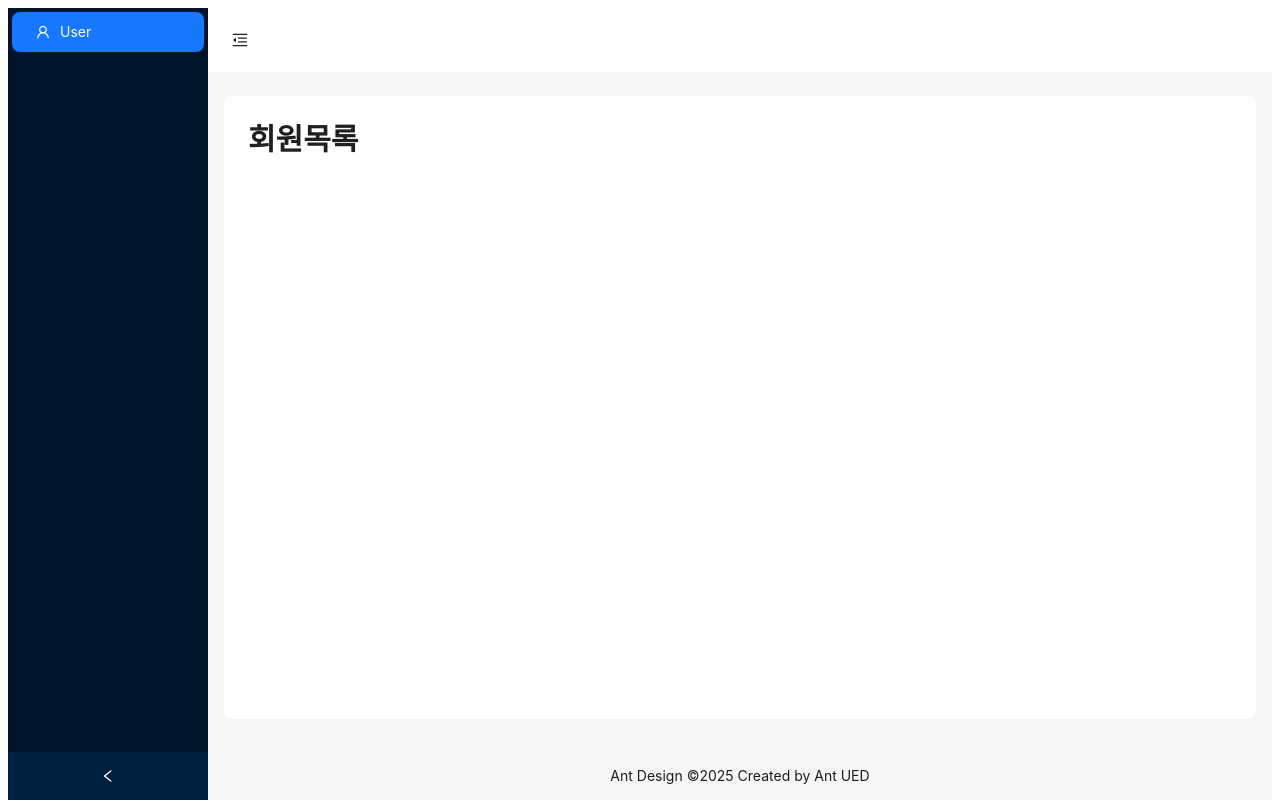
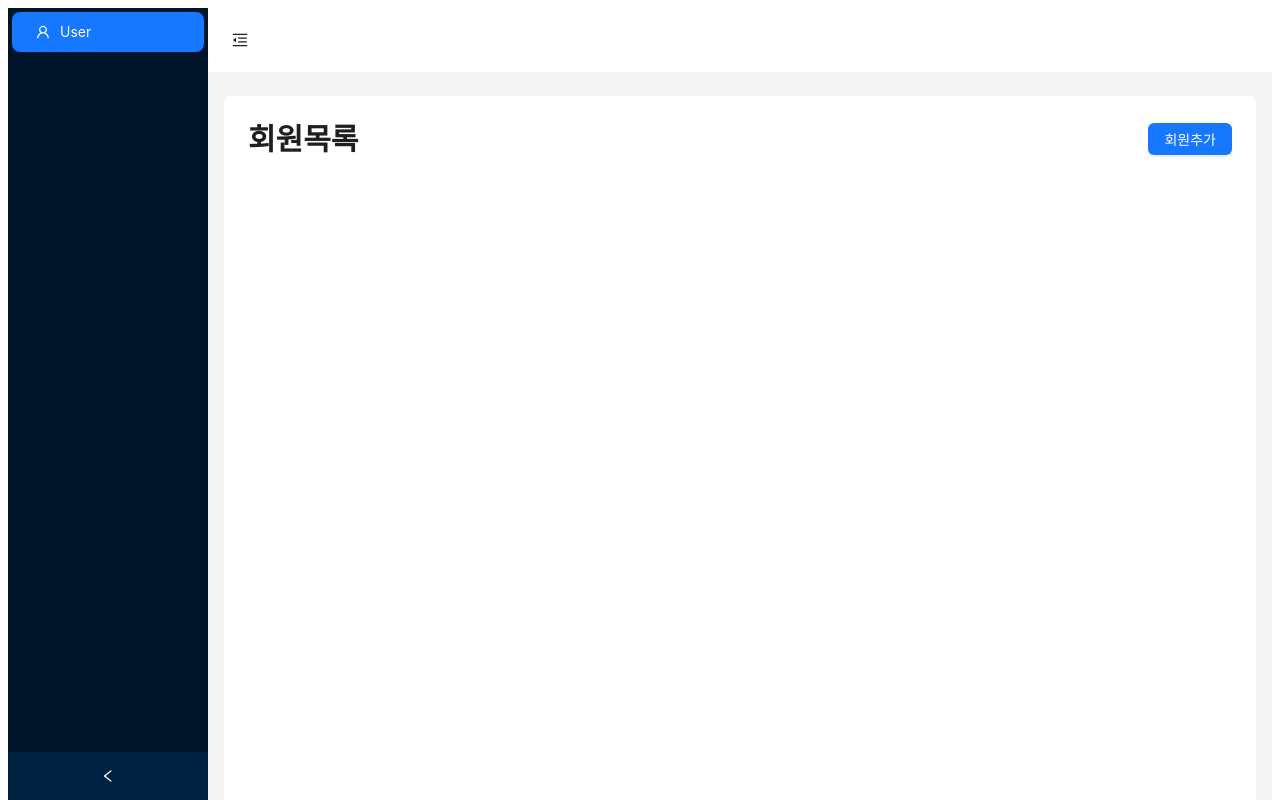
Before and after one commit to smw0807/react, a Next.js app in the folder next-app/: page /manage/users in a window 1280 px wide. Shown: the top 800 px of the page. Built offline with nearby package versions, Linux system fonts and the light colour scheme; what @ant-design/nextjs-registry, next-client-cookies would draw is missing.

Commit message:
회원 추가 기능 추가

```diff
--- a/next-app/app/manage/users/page.tsx
+++ b/next-app/app/manage/users/page.tsx
@@ -1,14 +1,63 @@
-import { Row } from 'antd';
+'use client';
+import { Button, notification, Row } from 'antd';
 import Title from 'antd/es/typography/Title';
+import { useState } from 'react';
+import { useFetch } from '~/common/useFetch';
+import { SignUp } from '~/components/user/SignUp';
 
 export default function Users() {
+  const [signUpOpen, setSignUpOpen] = useState(false);
+  const handleSignUpOpen = () => {
+    setSignUpOpen(true);
+  };
+  const handleSignUpClose = () => {
+    setSignUpOpen(false);
+  };
+  const [api, contextHolder] = notification.useNotification();
+  const fetchData = useFetch();
+  const handleSignUp = async (values: any) => {
+    try {
+      const res = await fetchData('/api/user/signup', {
+        method: 'POST',
+        body: JSON.stringify(values),
+      });
+      if (res.success) {
+        api.success({
+          message: '회원추가 성공',
+          description: '회원추가가 완료되었습니다.',
+        });
+        setSignUpOpen(false);
+      } else {
+        api.error({
+          message: '회원가입 실패',
+          description: res.message,
+        });
+      }
+    } catch (e: any) {
+      console.error(e);
+      api.error({
+        message: '회원가입 실패',
+        description: e.message,
+      });
+    }
+  };
   return (
     <>
+      {contextHolder}
       <Row justify="space-between" align="middle">
         <Title level={2} style={{ margin: 0 }}>
           회원목록
         </Title>
+        <Button type="primary" onClick={handleSignUpOpen}>
+          회원추가
+        </Button>
       </Row>
+      <SignUp
+        open={signUpOpen}
+        onClose={handleSignUpClose}
+        register={handleSignUp}
+        confirmText="회원을 추가하시겠습니까?"
+      />
     </>
   );
 }
```
